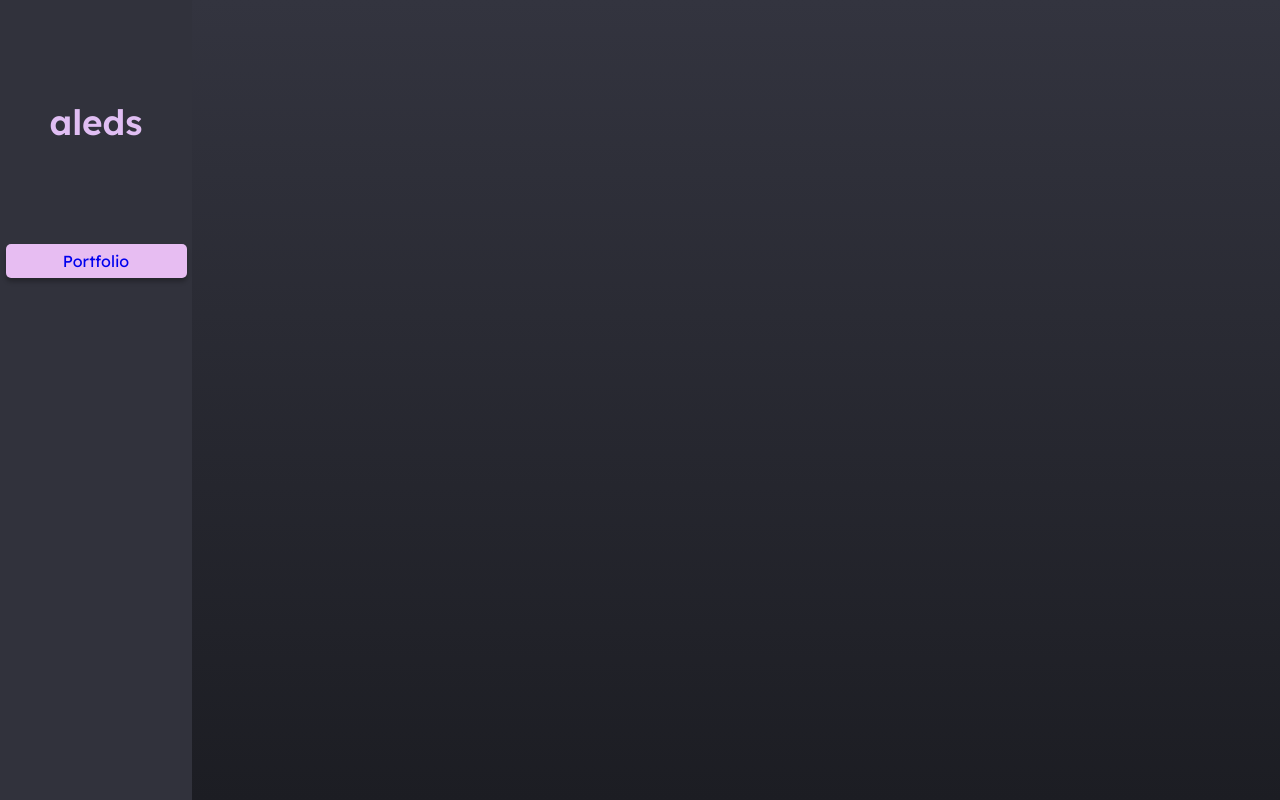
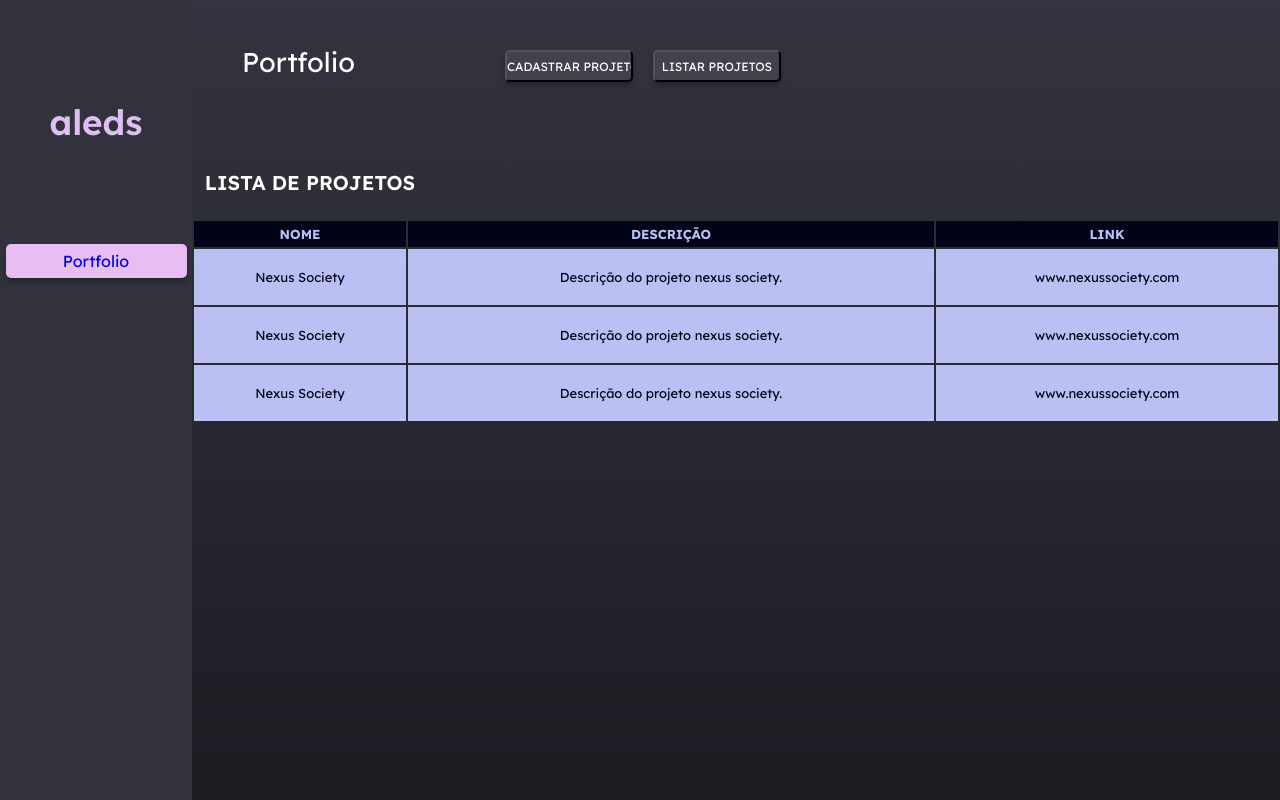
Before and after one commit to gustavoaleds/dashboard-sitepessoal, a React (Vite) app: page /portfolio/listaprojetos in a window 1280 px wide. Before the commit this address had no page. Built offline with nearby package versions, Linux system fonts and the light colour scheme.

Commit message:
adicionando ListaProjetos

```diff
--- a/src/App.tsx
+++ b/src/App.tsx
@@ -5,6 +5,7 @@ import './App.css';
 import Home from './pages/home/Home';
 import Portfolio from './pages/portfolio/Portfolio';
 import CadastrarProjeto from './pages/portfolio/cadastrarProjeto/CadastrarProjeto';
+import ListaProjetos from './pages/portfolio/listaProjetos/ListaProjetos';
 
 const App: React.FC = () =>{
   return(
@@ -14,6 +15,7 @@ const App: React.FC = () =>{
       <Route path='/' element={<Home />}/>
       <Route path='portfolio' element={<Portfolio />}/>
       <Route path='portfolio/cadastrarprojeto' element={<CadastrarProjeto/>}/>
+      <Route path='portfolio/listaprojetos' element={<ListaProjetos/>}/>
     </Routes>
     </Layout>
     </BrowserRouter>
--- a/src/pages/portfolio/Portfolio.module.css
+++ b/src/pages/portfolio/Portfolio.module.css
@@ -28,7 +28,7 @@ h2{
     font-family: 'Lexend';
     font-style: normal;
     font-weight: 400;
-    font-size: 1.5em;
+    font-size: 1.7em;
     line-height: 25px;
     color: white;
 }
--- a/src/pages/portfolio/Portfolio.tsx
+++ b/src/pages/portfolio/Portfolio.tsx
@@ -5,8 +5,8 @@ const Portfolio = () => {
     return(
         <div className={styles.buttons}>
             <h2>Portfolio</h2>
-            <Link to='cadastrarprojeto'><input type='button' value='Cadastrar projeto'/></Link>
-            <input type='button' value='Listar projetos'/>
+            <Link to='/portfolio/cadastrarprojeto'><input type='button' value='Cadastrar projeto'/></Link>
+            <Link to='/portfolio/listaprojetos'><input type='button' value='Listar projetos'/></Link>
         </div>
     )
 }
--- a/src/pages/portfolio/listaProjetos/ListaProjetos.module.css
+++ b/src/pages/portfolio/listaProjetos/ListaProjetos.module.css
@@ -0,0 +1,38 @@
+.tableTitle{
+    font-style: normal;
+    text-align: left;
+    font-weight: 600;
+    font-size: 20px;
+    line-height: 25px;
+    color: white;
+    text-transform: uppercase;
+    padding: 0;
+    margin-top: 3vw;
+    margin-bottom: 3vh;
+    padding-left: 1vw;
+}
+
+table{
+    text-align: center;
+    color: rgb(0, 0, 0);
+
+    width: 85vw;
+    height: 6vh;
+}
+
+th{
+    padding: 5px;
+    color: #BBC0F4;
+    background-color: #010316;
+    font-size: 13px;
+    text-transform: uppercase;
+    border: transparent;
+}
+
+td{
+    color: #010316;
+    background-color: #BBC0F4;;
+    font-size: 13px;
+    max-width: 28.3vw;
+    height: 7vh;
+}
--- a/src/pages/portfolio/listaProjetos/ListaProjetos.tsx
+++ b/src/pages/portfolio/listaProjetos/ListaProjetos.tsx
@@ -1,8 +1,59 @@
-import React from "react";
-import { Sidebar } from "../../../components/layouts/Sidebar";
+import React, { useState } from "react";
+import Portfolio from "../Portfolio";
+import styles from './ListaProjetos.module.css';
+
+interface Projetos{
+    nome: string;
+    descricao: string;
+    link: string;
+};
+
 const ListaProjetos: React.FC = () => {
+    const [projetos, setProjetos] = useState<Projetos[]>([
+        {
+            nome: 'Nexus Society',
+            descricao: 'Descrição do projeto nexus society.',
+            link: 'www.nexussociety.com'
+        },
+        {
+            nome: 'Nexus Society',
+            descricao: 'Descrição do projeto nexus society.',
+            link: 'www.nexussociety.com'
+        },
+        {
+            nome: 'Nexus Society',
+            descricao: 'Descrição do projeto nexus society.',
+            link: 'www.nexussociety.com'
+        }
+    ]
+    );
 return(
-<Sidebar />
+    <>
+    <Portfolio/>
+    <div className={styles.table}>
+    <h1 className={styles.tableTitle}>Lista de projetos</h1>
+    <table>
+        <thead>
+            <tr>
+                <th>Nome</th>
+                <th>Descrição</th>
+                <th>Link</th>
+            </tr>
+        </thead>
+        <tbody>
+            {projetos.map((itemProjetos, index) => (
+                <tr key={index}>
+                <td>{itemProjetos.nome}</td>
+                <td>{itemProjetos.descricao}</td>
+                <td>{itemProjetos.link}</td>
+            </tr>
+            ))}
+
+        </tbody>
+    </table>
+    </div>
+
+    </>
 )
 }
 
```
